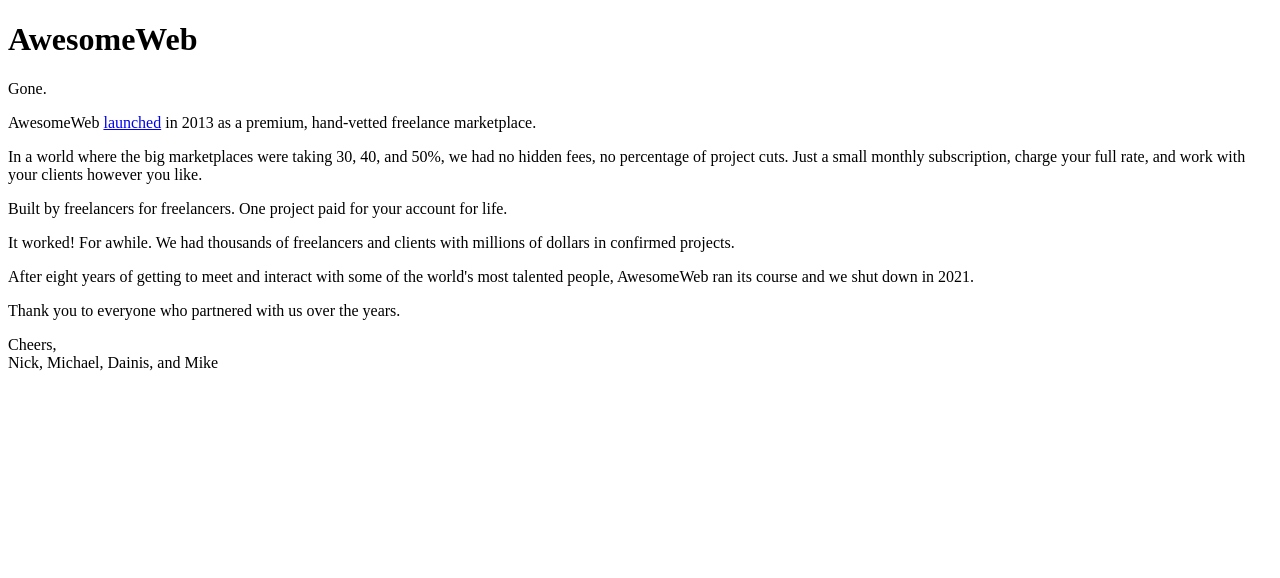
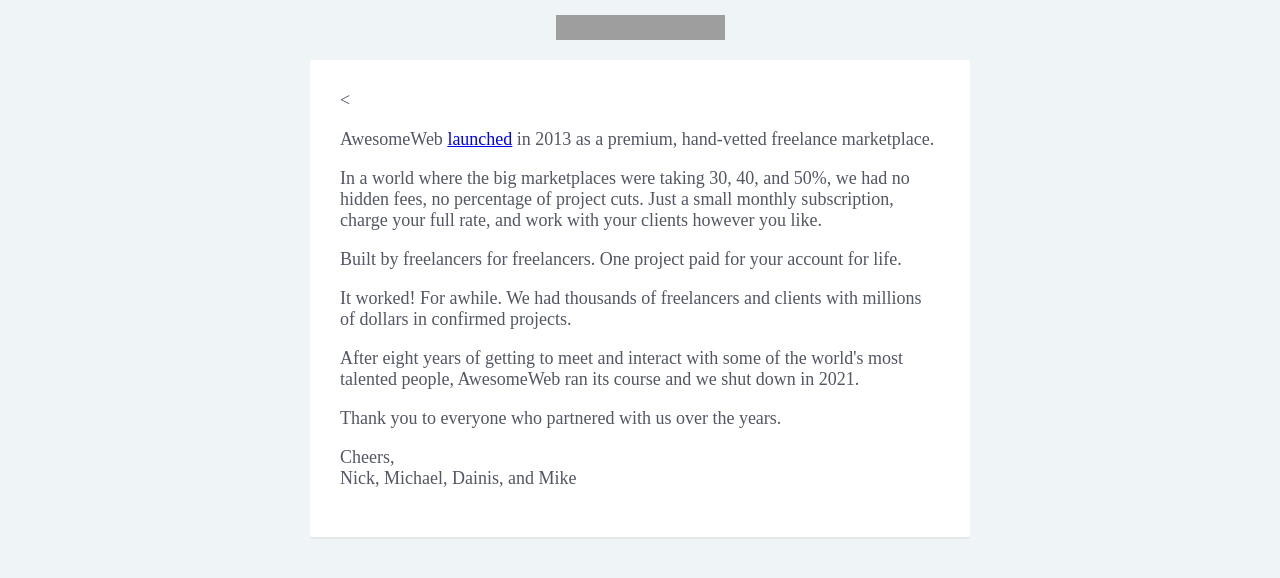
Before and after one commit to wntart/awesomeweb.github.io, a plain HTML site: page index.html in a window 1280 px wide. Drawn offline with Linux system fonts and the light colour scheme; grey boxes are pictures that could not be loaded.

Commit message:
Update index.html

```diff
--- a/index.html
+++ b/index.html
@@ -1,10 +1,52 @@
 <!DOCTYPE html>
 <html>
+<head>
+  <title>AwesomeWeb</title>
+  <script type="text/javascript" src="//use.typekit.net/xoh2pss.js"></script>
+  <script type="text/javascript">try{Typekit.load();}catch(e){}</script>
+  <style>
+  body {
+    background-color: #EFF4F7;
+    color: #535765;
+    font-family: proxima-nova, san-serif;
+    font-size:18px;
+  }
+  div.header {
+    margin: 15px auto;
+    text-align: center;
+  }
+  div.content {
+    background:#FFFFFF;
+    border-bottom: 2px solid #E3E7E8;
+    border-radius:3px;
+    margin:15px auto;
+    max-width: 600px;
+    padding:30px;
+  }
+  h1 {
+    color:#3F434F;
+    font-size: 150%;
+    margin-top: 0;
+  }
+  </style>
+  <link rel="shortcut icon" type="image/x-icon" href="https://assets.awesomeweb.com/assets/favicon-d25f94e41503d440df0b4e7efaad3bc686e6ba105d9881ce16f92849ffa00df1.ico" />
+
+  <script>
+  (function(i,s,o,g,r,a,m){i['GoogleAnalyticsObject']=r;i[r]=i[r]||function(){
+  (i[r].q=i[r].q||[]).push(arguments)},i[r].l=1*new Date();a=s.createElement(o),
+  m=s.getElementsByTagName(o)[0];a.async=1;a.src=g;m.parentNode.insertBefore(a,m)
+  })(window,document,'script','//www.google-analytics.com/analytics.js','ga');
+
+  ga('create', 'UA-49284645-1', 'www.awesomeweb.com');
+</script>
+</head>
+
 <body>
-<h1>AwesomeWeb</h1>
-<p>Gone.</p>
-
-<p>AwesomeWeb <a href="https://medium.com/awesome-websites/the-148-word-email-that-sold-out-100-spots-in-99-minutes-4828a6f93961" title="AwesomeWeb launch email">launched</a> in 2013 as a premium, hand-vetted freelance marketplace.</p>
+  <div class="header">
+    <a href="/"><img src="//d1q7h0w9c0hiav.cloudfront.net/error_pages/red_2x.png" alt="AwesomeWeb" width="169" height="25" /></a>
+  </div>
+  <div class="content">
+    <<p>AwesomeWeb <a href="https://medium.com/awesome-websites/the-148-word-email-that-sold-out-100-spots-in-99-minutes-4828a6f93961" title="AwesomeWeb launch email">launched</a> in 2013 as a premium, hand-vetted freelance marketplace.</p>
 
 	<p>In a world where the big marketplaces were taking 30, 40, and 50%, we had no hidden fees, no percentage of project cuts. Just a small monthly subscription, charge your full rate, and work with your clients however you like.</p>
 
@@ -18,5 +60,6 @@
 
 	<p>Cheers,<br/>
 	Nick, Michael, Dainis, and Mike</p>
+  </div>
 </body>
 </html>
```
Lines whose indentation alone changed are shown as unchanged.
